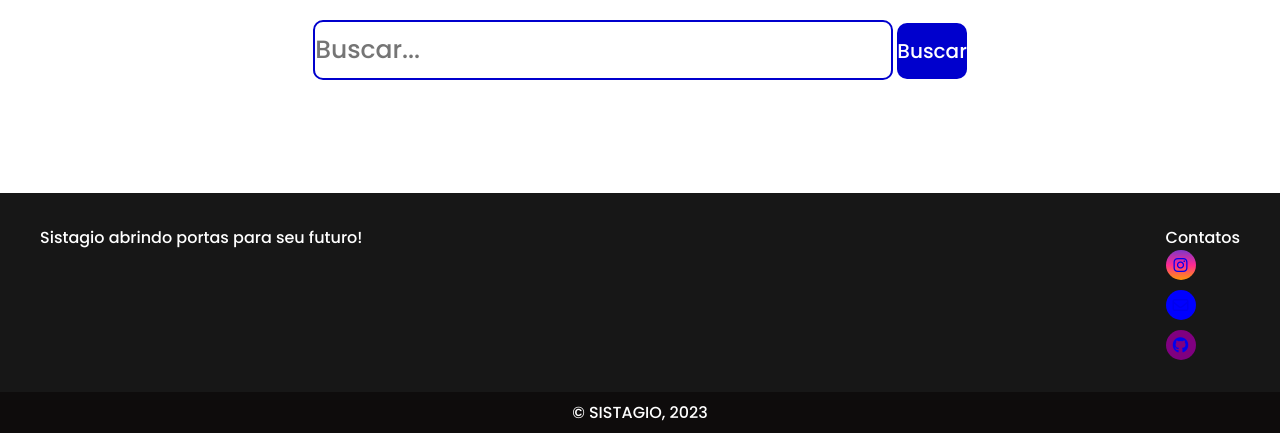
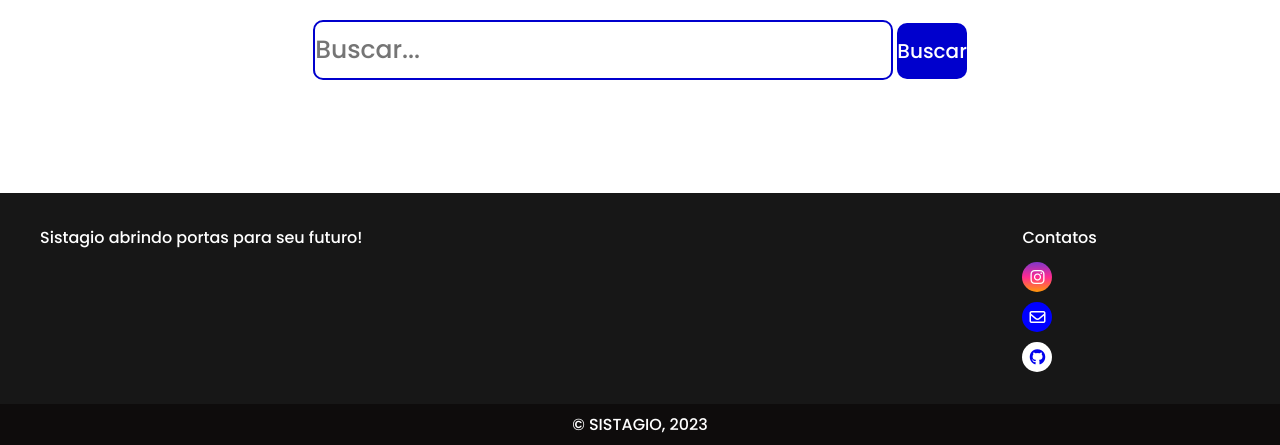
Before and after one commit to Thiag0nery/Sistagio, a Django app: template post_vagas/templates/post_vagas/vagas.html in a window 1280 px wide. Shown: the part 689-1134 px from the top of the page. Run offline with Django 4.2, Linux system fonts and the light colour scheme; the template is opened without the code that fills it, so the values that code supplies are empty.

Commit message:
alteração no footer

```diff
--- a/templates/parcias/_footer.html
+++ b/templates/parcias/_footer.html
@@ -12,7 +12,7 @@
         </div>
 
         <div class="midia_sociais">
-            <p>Contatos</p>
+            <p class="contatos">Contatos</p>
             <a href="#" class="footer_link" id="instagram">
                 <i class="fa-brands fa-instagram"> </i>
             </a>
--- a/templates/static/_footer.css
+++ b/templates/static/_footer.css
@@ -18,12 +18,16 @@ footer {
     color: white;
 }
 
+.contatos{
+    margin-bottom: 15%;
+}
+
 #footer_container {
     background-color: var(--color-neutral-10);
     display: flex;
     grid-template-columns: repeat(4, 1fr);
     padding: 2rem 2.5rem;
-    justify-content: space-between;
+    gap: 55%;
     color: white;
 }
 
@@ -50,15 +54,17 @@ footer {
 #email {
     margin-top: 10px;
     background-color: blue;
+    color: white;
 }
 
 #instagram {
     background: linear-gradient(#7f37c9, #ff2992, #ff9807);
+    color: white;
 }
 
 #github {
     margin-top: 10px;
-    background-color: purple;
+    background-color: white;
 }
 
 .footer_link {
```
